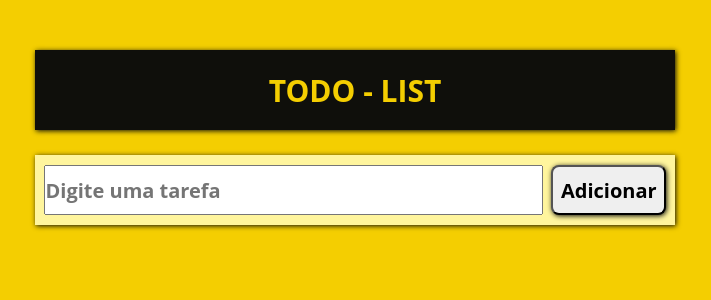
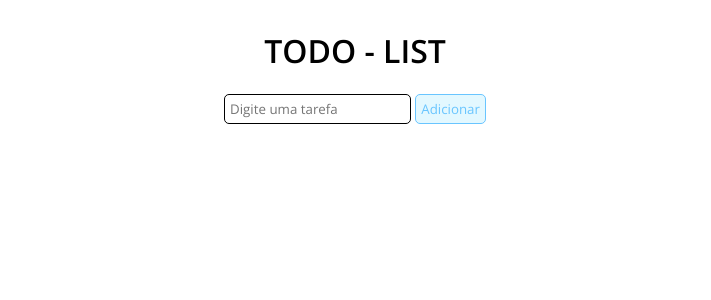
Before and after one commit to stumpf-alexandre/projetos_dio, a PHP site: page / in a window 1280 px wide. Shown: the top 300 px of the page, without its empty margins (285-996 px from the left). Run offline with PHP 8.4, Linux system fonts and the light colour scheme.

Commit message:
nova estilização do todo-list

```diff
--- a/DecolaTec/javaScript/to-doList/assets/css/style.css
+++ b/DecolaTec/javaScript/to-doList/assets/css/style.css
@@ -1,110 +1,44 @@
-:root{
-    --primary-color: #F4CE01;
-    --secondary-color: #0F0F0B;
+@import url("https://fonts.googleapis.com/css2?family=Open+Sans:wght@300;600&display=swap");
+
+* {
+  font-family: "Open Sans", sans-serif;
 }
 
-*{
-    margin: 0;
-    padding: 0;
-    box-sizing: border-box;
+body {
+  display: flex;
+  align-items: center;
+  justify-content: center;
+  flex-direction: column;
 }
 
-html{
-    font-size: 62.5%;
+button {
+  border: 1px solid rgb(105, 197, 255);
+  border-radius: 5px;
+  background-color: rgb(227, 248, 255);
+  color: rgb(105, 197, 255);
+  text-align: center;
+  padding: 5px;
 }
 
-body{
-    background-color: var(--primary-color);
-    font: bold 2rem 'Open Sans', sans-serif;
+input[type="text"] {
+  padding: 5px;
+  border-radius: 5px;
+  border: 1px solid black;
 }
 
-.todo{
-    display: flex;
-    width: 50vw;
-    flex-direction: column;
-    align-items: center;
-    margin: 0 auto;
-    gap: 15px;
+#tasks {
+  display: flex;
+  flex-direction: column;
+  margin-top: 20px;
 }
 
-.title{
-    display: flex;
-    background-color: var(--secondary-color);
-    width: 100%;
-    height: 80px;
-    justify-content: center;
-    align-items: center;
-    margin-top: 50px;
-    box-shadow: 1px 1px 5px var(--secondary-color);
-    font-size: 3rem;
-    color: var(--primary-color);
+.task-item {
+  display: flex;
+  align-items: center;
+  margin-bottom: 10px;
 }
 
-.list{
-    display: flex;
-    width: 100%;
-    flex-direction: column;
-    gap: 10px;
+:checked + label {
+  text-decoration: line-through;
+  color: grey;
 }
-
-.item{
-    display: flex;
-    width: 100%;
-    height: 60px;
-    justify-content: space-between;
-    align-items: center;
-    padding: 5px;
-    box-shadow: 1px 1px 5px var(--secondary-color);
-}
-
-.item > div{
-    width: 80%;
-}
-
-.item:hover{
-    cursor: pointer;
-    transition: all .5s ease;
-    background-color: var(--secondary-color);
-    color: var(--primary-color);
-}
-
-.item > input[type='text']{
-    border: none;
-    width: 80%;
-    font: inherit;
-}
-
-.item > input[type='button'],
-.item > input[type='checkbox']{
-    width: 30px;
-    height: 30px;
-    font: inherit;
-}
-
-.item > input[type='checkbox']:checked + div{
-    text-decoration: line-through;
-}
-
-.new_item{
-    display: flex;
-    background-color: #fff59d;
-    width: 100%;
-    height: 70px;
-    justify-content: space-evenly;
-    padding: 10px 0;
-    box-shadow: 1px 1px 5px var(--secondary-color);
-    margin: 10px;
-    font: inherit;
-}
-
-.new_item > input{
-    font: inherit;
-    width: 78%;
-}
-
-#addTask{
-    border-radius: 8px;
-    box-shadow: 1px 1px 5px var(--secondary-color);
-    font: inherit;
-    width: 18%;
-}
--- a/DecolaTec/javaScript/to-doList/index.html
+++ b/DecolaTec/javaScript/to-doList/index.html
@@ -5,23 +5,19 @@
     <meta http-equiv="X-UA-Compatible" content="IE=edge">
     <meta name="viewport" content="width=device-width, initial-scale=1.0">
     <link rel="stylesheet" href="assets/css/style.css"/>
-    <script src="assets/js/scripts.js"></script>
     <title>To-Do List</title>
 </head>
 <body>
-   <div class="todo">
-        <div class="title">
-            TODO - LIST
-        </div>
-
-        <div class="new_item">
-            <input type="text" id="task" name="task" placeholder="Digite uma tarefa">
-            <input type="button" id="addTask" value="Adicionar" onclick="addTask()">
-        </div>
-
-        <div id="list" class="list">
+    <h1>TODO - LIST</h1>
+    <div id="list">
+        <form id="task-form">
+            <input type="text" id="task-input" name="tarefa" placeholder="Digite uma tarefa">
+            <button type="submit">Adicionar</button>
+        </form>
+        <div id="tasks">
 
         </div>
    </div>
+   <script src="assets/js/scripts.js"></script>
 </body>
 </html>
```
Also changed, not shown: DecolaTec/javaScript/to-doList/assets/js/scripts.js (added, +33 -0 lines).
